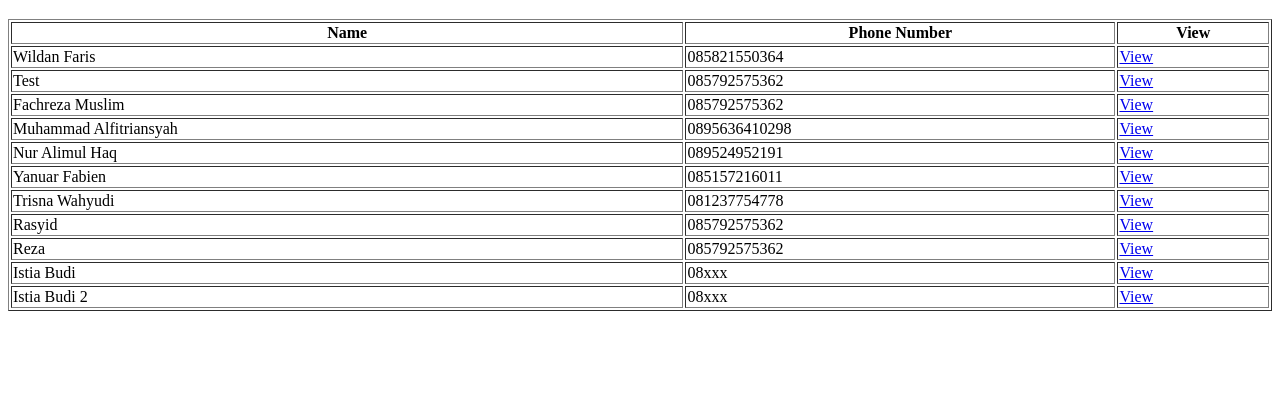
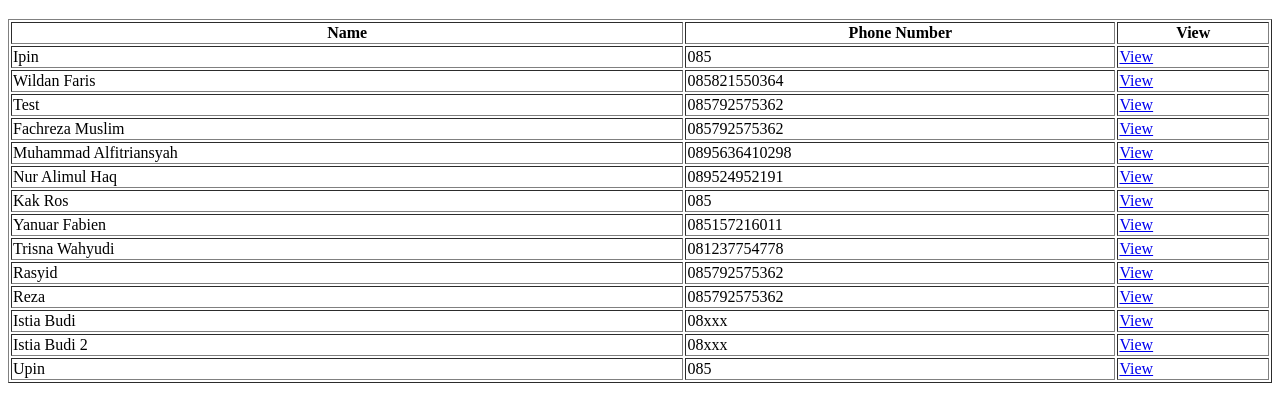
Before and after one commit to fachrezamuslim/belajar-github-km4, a plain HTML site: page index.html in a window 1280 px wide. Shown: the part 61-480 px from the top of the page. Drawn offline with Linux system fonts and the light colour scheme.

Commit message:
add upin, ipin, kakros

```diff
--- a/index.html
+++ b/index.html
@@ -17,6 +17,13 @@
       </tr>
     </thead>
     <tbody>
+      <tr>
+        <td>Ipin</td>
+        <td>085</td>
+        <td>
+          <a href="participants/reza.html">View</a>
+        </td>
+      </tr>
       <tr>
         <td>Wildan Faris</td>
         <td>085821550364</td>
@@ -50,6 +57,13 @@
         <td>089524952191</td>
         <td>
           <a href="participants/nur_alimul_haq.html" target="_blank">View</a>
+        </td>
+      </tr>
+      <tr>
+        <td>Kak Ros</td>
+        <td>085</td>
+        <td>
+          <a href="participants/reza.html">View</a>
         </td>
       </tr>
       <tr>
@@ -94,6 +108,13 @@
           <a href="https://www.instagram.com/budiistia/">View</a>
         </td>
       </tr>
+      <tr>
+        <td>Upin</td>
+        <td>085</td>
+        <td>
+          <a href="participants/reza.html">View</a>
+        </td>
+      </tr>
     </tbody>
   </table>
 </body>
```
